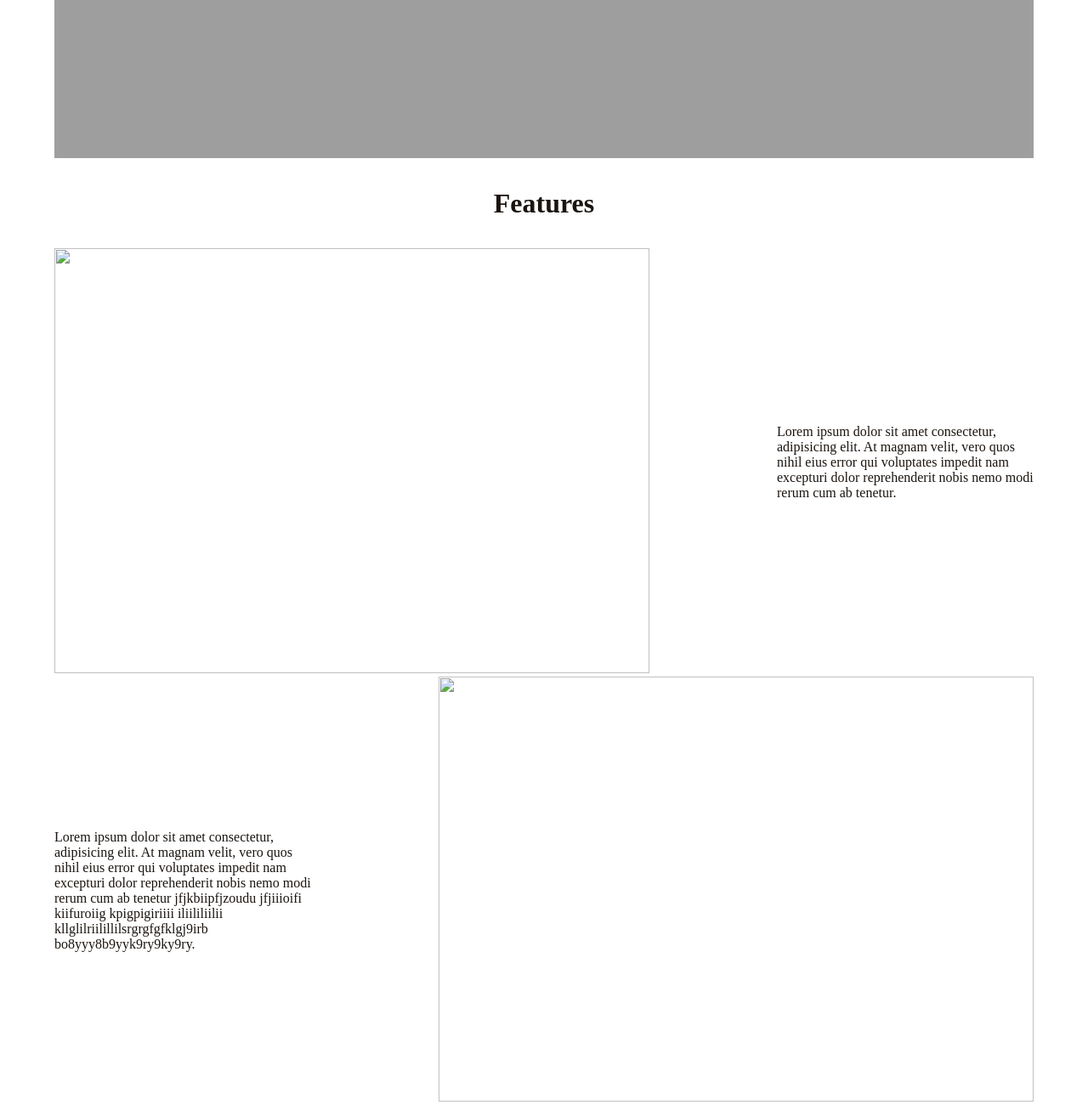
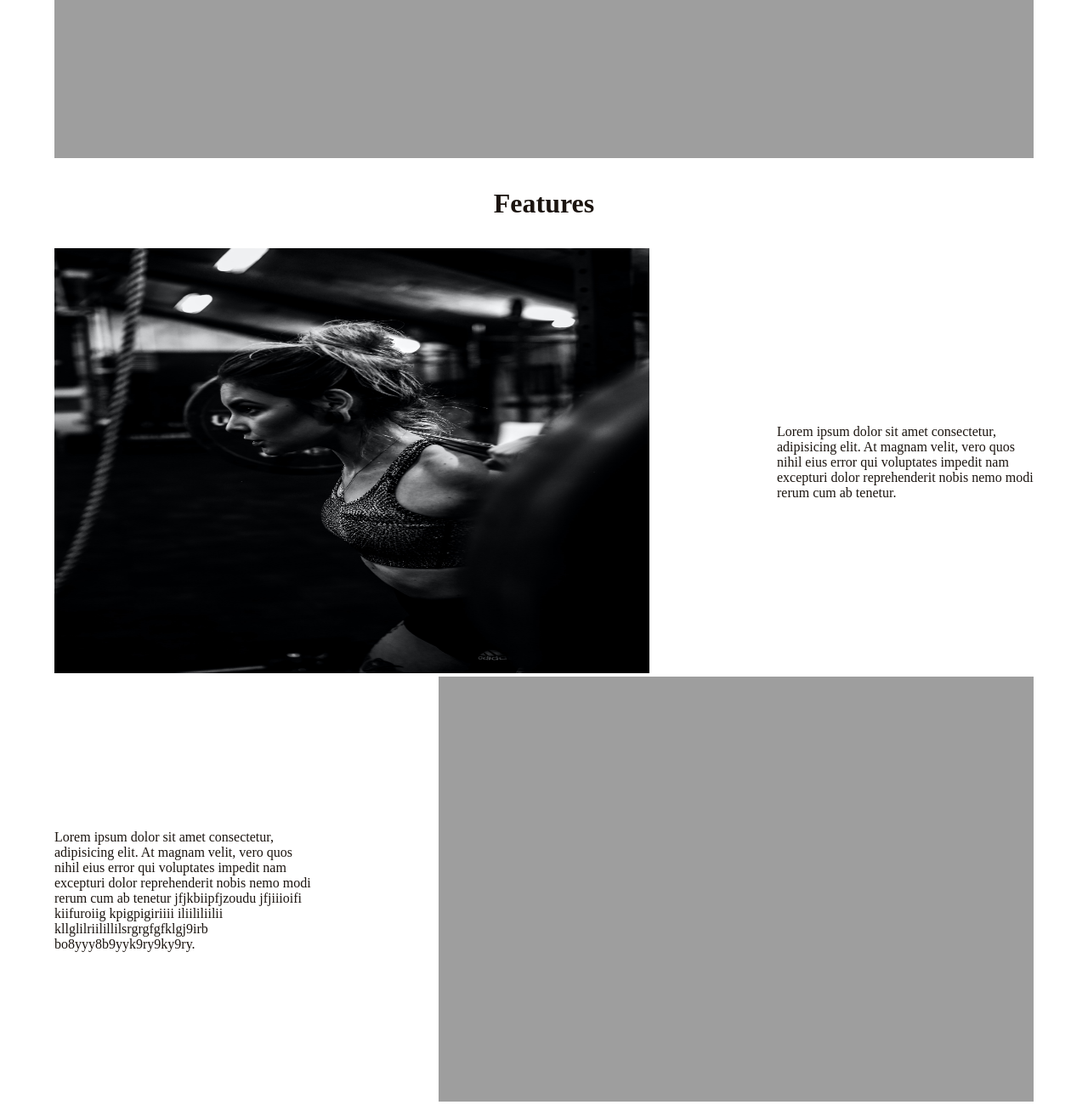
Before and after one commit to devcarkson/fitness, a plain HTML site: page index.html in a window 1280 px wide. Shown: the part 603-1903 px from the top of the page at 85% size. Drawn offline with Linux system fonts and the light colour scheme; the site is published under a folder, as on GitHub Pages, so addresses that start at the root find nothing.

Commit message:
Update index.html

```diff
--- a/index.html
+++ b/index.html
@@ -36,7 +36,7 @@
         <h1>Features</h1>
         <section class="hero">
             <div class="hero__image">
-                <img src="/images/sushil-ghimire-5UbIqV58CW8-unsplash.jpg">
+                <img src="images/sushil-ghimire-5UbIqV58CW8-unsplash.jpg">
             </div>
 
             <article class="hero__text">
@@ -51,7 +51,7 @@
             </article>
 
             <div class="hero__image">
-                <img src="/images/samuel-girven-VJ2s0c20qCo-unsplash.jpg">
+                <img src="images/samuel-girven-VJ2s0c20qCo-unsplash.jpg">
             </div>
 
         </section>
```
